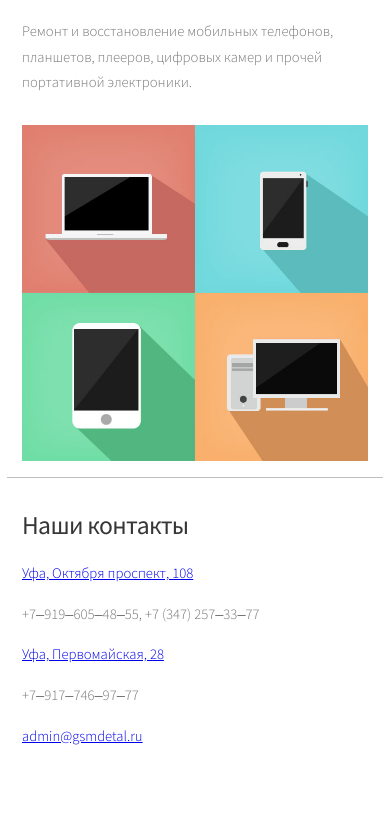
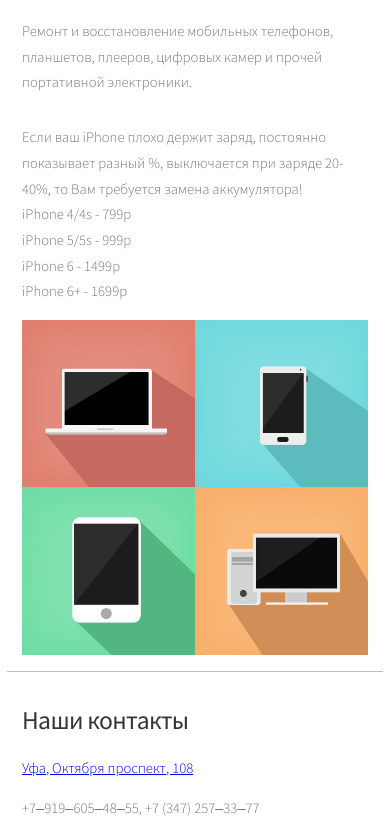
Before and after one commit to gsmdetal/gsmdetal.github.io, a plain HTML site: page index.html in a window 390 px wide. Shown: the part 653-1490 px from the top of the page. Drawn offline with nearby package versions, Linux system fonts and the light colour scheme; files that its build step writes are made by us from their sources.

Commit message:
Update index.html

```diff
--- a/index.html
+++ b/index.html
@@ -50,40 +50,14 @@
 								<section>
 									<div class="row">
 										<div class="4u 12u$(mobile)">
+											Если ваш iPhone плохо держит заряд, постоянно показывает разный %, выключается при заряде 20-40%, то Вам требуется замена аккумулятора!
+											</br>iPhone 4/4s - 799p </br>iPhone 5/5s - 999p </br>iPhone 6 - 1499p </br>iPhone 6+ - 1699p
+										</div>
+										<div class="4u 12u$(mobile)">
 											<a href="#" class="image fit"><img src="images/digi-icons.jpg" alt=""></a>
 										</div>
 										<!---<div class="4u 12u$(mobile)">
-											<a href="#" class="image fit"><img src="images/pic02.jpg" alt=""></a>
-										</div>
-										<div class="4u$ 12u$(mobile)">
-											<a href="#" class="image fit"><img src="images/pic03.jpg" alt=""></a>
-										</div>
-										<div class="4u 12u$(mobile)">
-											<a href="#" class="image fit"><img src="images/pic04.jpg" alt=""></a>
-										</div>
-										<div class="4u 12u$(mobile)">
-											<a href="#" class="image fit"><img src="images/pic05.jpg" alt=""></a>
-										</div>
-										<div class="4u$ 12u$(mobile)">
-											<a href="#" class="image fit"><img src="images/pic06.jpg" alt=""></a>
-										</div>
-										<div class="4u 12u$(mobile)">
-											<a href="#" class="image fit"><img src="images/pic07.jpg" alt=""></a>
-										</div>
-										<div class="4u 12u$(mobile)">
-											<a href="#" class="image fit"><img src="images/pic08.jpg" alt=""></a>
-										</div>
-										<div class="4u$ 12u$(mobile)">
-											<a href="#" class="image fit"><img src="images/pic09.jpg" alt=""></a>
-										</div>
-										<div class="4u 12u$(mobile)">
-											<a href="#" class="image fit"><img src="images/pic10.jpg" alt=""></a>
-										</div>
-										<div class="4u 12u$(mobile)">
-											<a href="#" class="image fit"><img src="images/pic11.jpg" alt=""></a>
-										</div>
-										<div class="4u$ 12u$(mobile)">
-											<a href="#" class="image fit"><img src="images/pic12.jpg" alt=""></a>
+											<a href="#" class="image fit"><img src="images/pic.jpg" alt=""></a>
 										</div>-->
 									</div>
 								</section>
```
